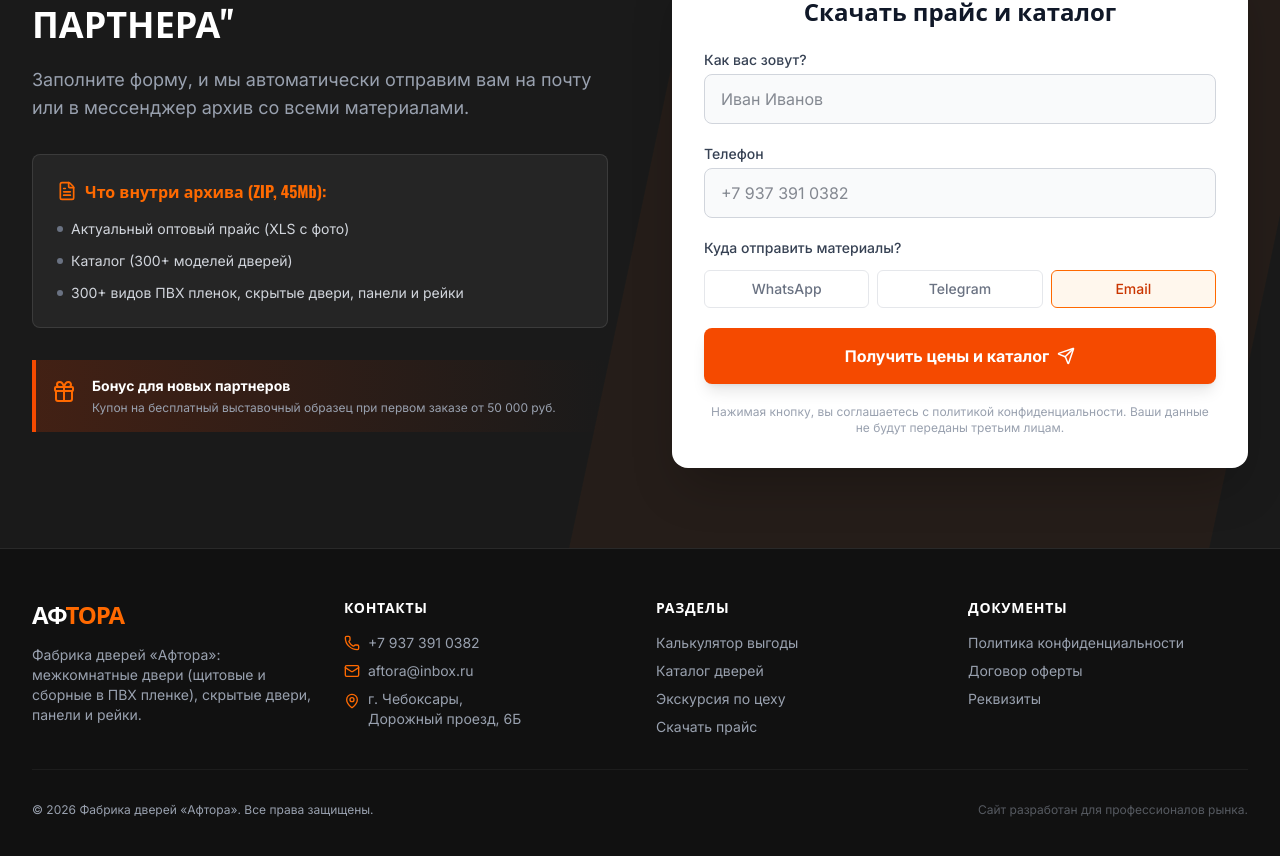
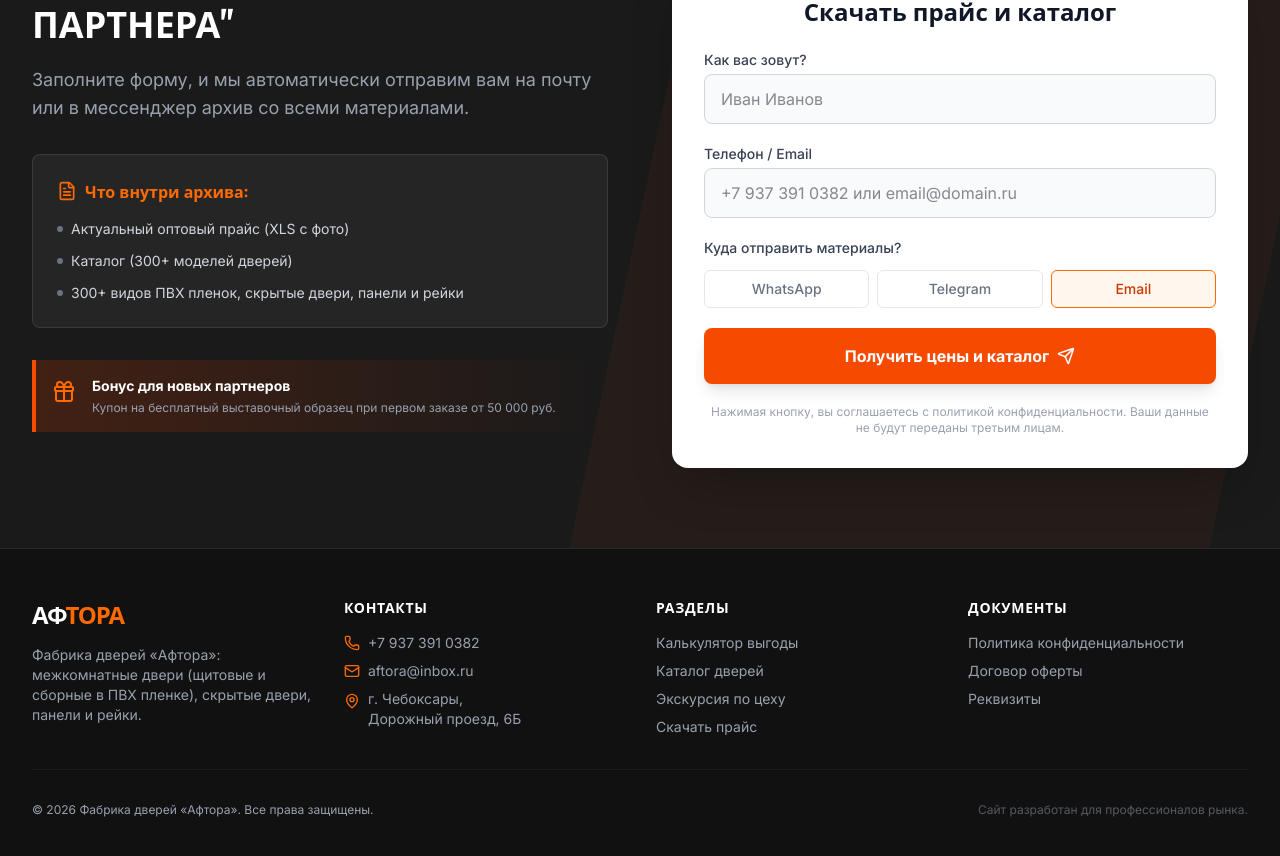
Before and after one commit to remardo/b2baftora, a React (Vite) app: page / in a window 1280 px wide. Shown: the part 7160-8016 px from the top of the page. Built offline with nearby package versions, Linux system fonts and the light colour scheme.

Commit message:
Clarify contact field and remove ZIP size text

```diff
--- a/src/components/Contact.tsx
+++ b/src/components/Contact.tsx
@@ -79,7 +79,7 @@ export function Contact() {
             <div className="bg-white/5 p-6 rounded-lg border border-white/10 mb-8">
               <h4 className="font-bold text-orange-500 mb-4 flex items-center gap-2">
                 <FileText size={20} />
-                Что внутри архива (ZIP, 45Mb):
+                Что внутри архива:
               </h4>
               <ul className="space-y-3 text-sm text-gray-300">
                 <li className="flex items-center gap-2">
@@ -125,7 +125,7 @@ export function Contact() {
               </div>
 
               <div>
-                <label htmlFor="lead-phone" className="block text-sm font-medium text-gray-700 mb-1">Телефон</label>
+                <label htmlFor="lead-phone" className="block text-sm font-medium text-gray-700 mb-1">Телефон / Email</label>
                 <input
                   id="lead-phone"
                   type="tel"
@@ -133,7 +133,7 @@ export function Contact() {
                   onChange={(e) => setPhone(e.target.value)}
                   required
                   className="w-full px-4 py-3 bg-gray-50 border border-gray-300 rounded-lg focus:ring-2 focus:ring-orange-500 focus:border-orange-500 outline-none transition-all"
-                  placeholder="+7 937 391 0382"
+                  placeholder="+7 937 391 0382 или email@domain.ru"
                 />
               </div>
 
```
